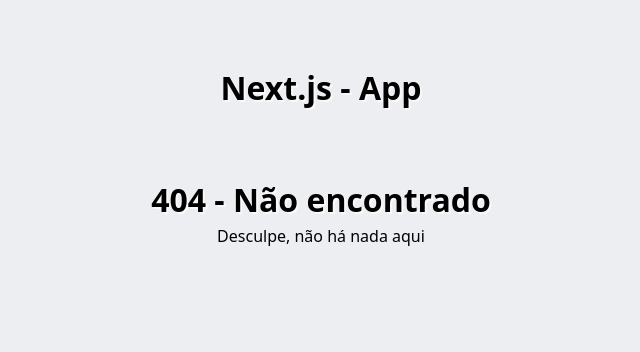
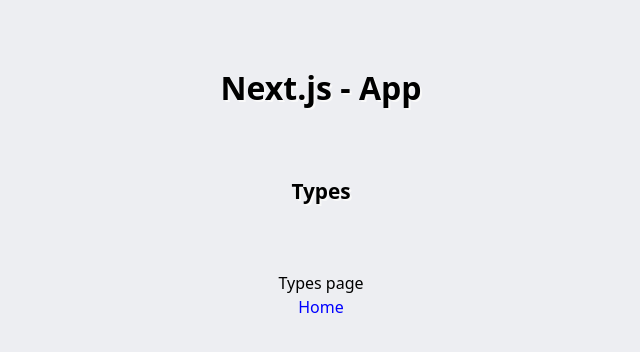
Before and after one commit to kayque-willy/next-js-app, a Next.js app: page /digimon-types in a window 1280 px wide. Before the commit this address had no page. Shown: the top 352 px of the page, without its empty margins (319-959 px from the left). Built offline with nearby package versions, Linux system fonts and the light colour scheme.

Commit message:
Types page creation

```diff
--- a/src/app/dashboard/layout.tsx
+++ b/src/app/digimon-types/layout.tsx
@@ -1,17 +1,17 @@
 
 export const metadata = {
-  title: 'Dashboard',
-  description: 'Dashboard Descrição',
+  title: 'Types',
+  description: 'Types Description',
 }
 
-export default function DashLayout({
+export default function TypesLayout({
   children,
 }: {
   children: React.ReactNode
 }) {
   return (
     <div>
-      <h2>Dashboard</h2>
+      <h2>Types</h2>
       {children}
     </div>
   )
--- a/src/app/dashboard/page.tsx
+++ b/src/app/digimon-types/page.tsx
@@ -1,9 +1,9 @@
 import Link from "next/link";
 
-export default function Dashboard() {
+export default function Types() {
     return (
         <div>
-            <p>Esse é o dashboard</p>
+            <p>Types page</p>
             <Link href="/">Home</Link>
         </div>
     )
--- a/src/app/page.tsx
+++ b/src/app/page.tsx
@@ -4,7 +4,7 @@
   return (
     <div>
       <h2>Home</h2>
-      <Link href="/dashboard">Dashboard</Link>
+      <Link href="/digimon-types">Types</Link>
       <br></br>
       <Link href="/api/hello">API</Link>
     </div>
```
